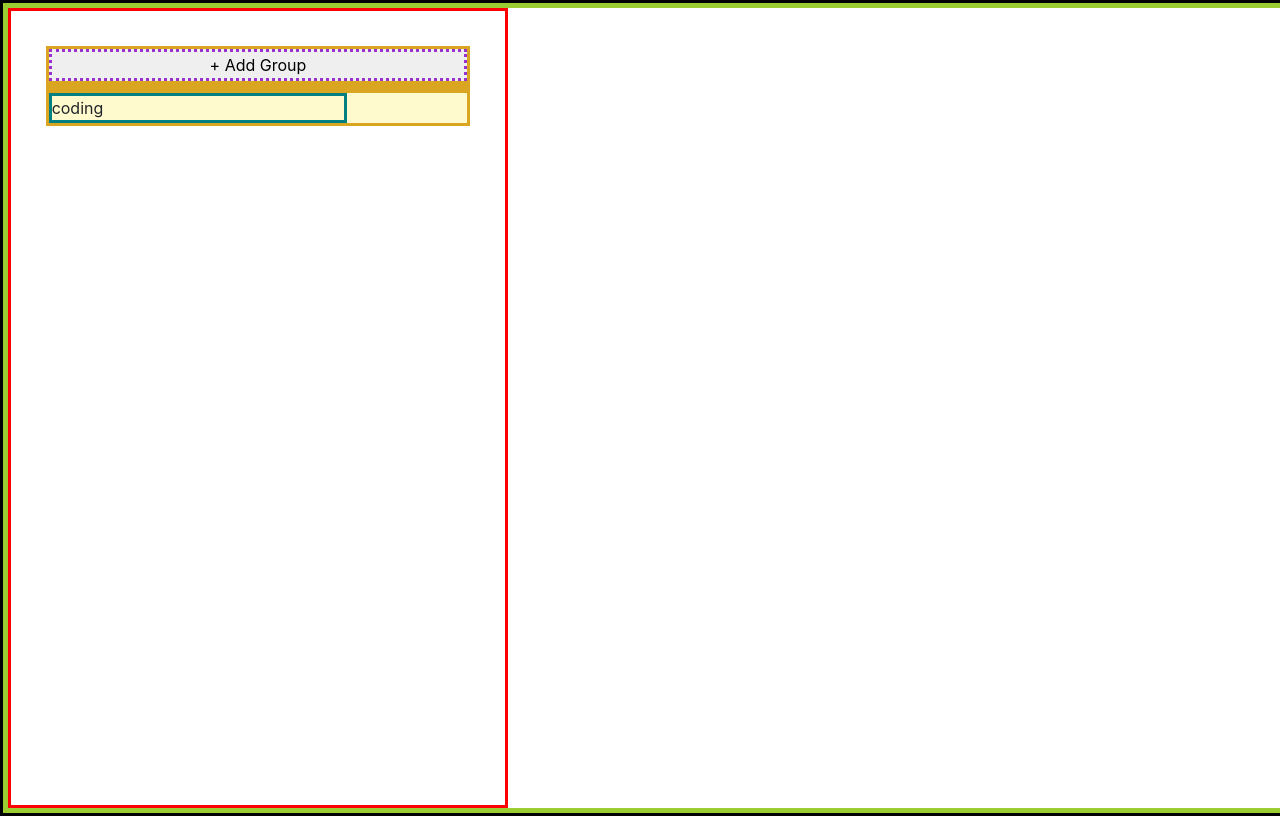
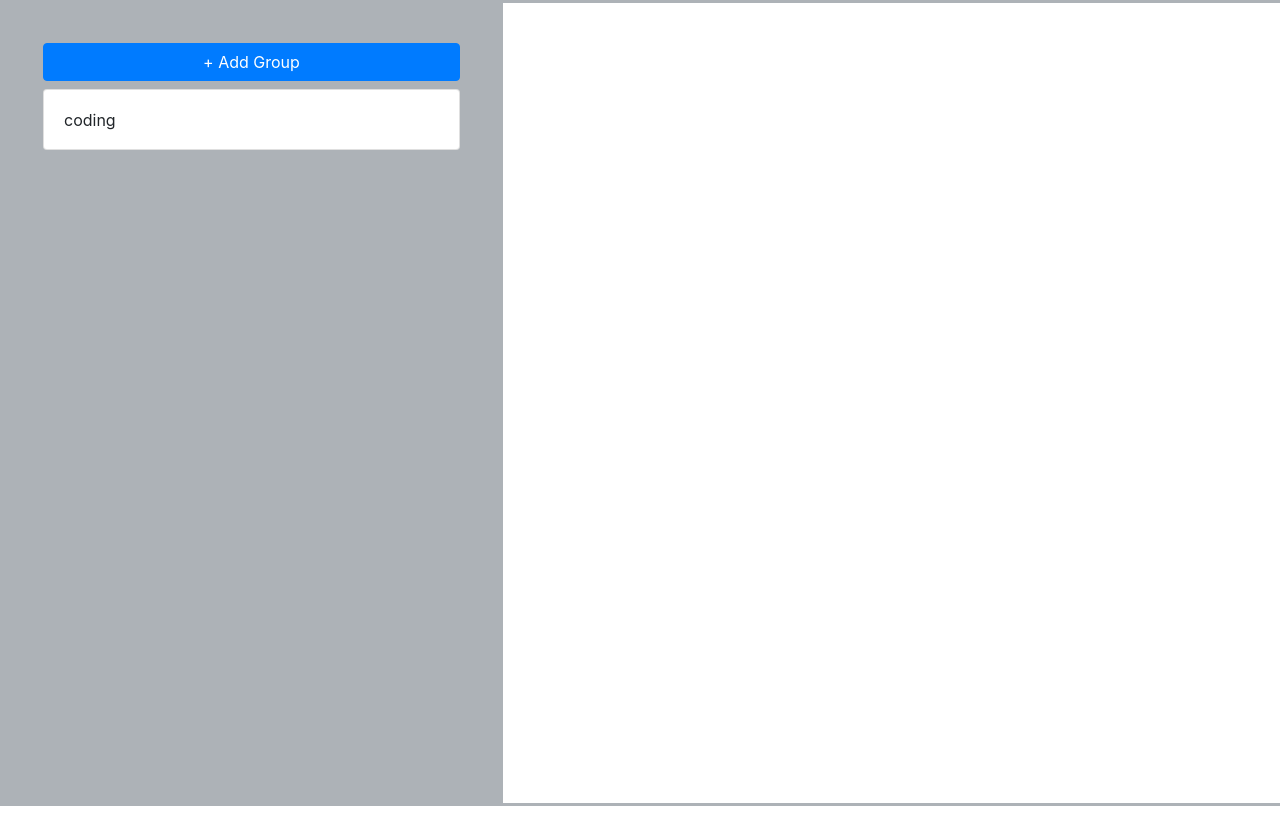
Before and after one commit to nirrvana/todo, a React (Create React App) app: page / in a window 1280 px wide. Shown: the top 816 px of the page. Built offline with nearby package versions, Linux system fonts and the light colour scheme.

Commit message:
그룹리스트, 그룹앤트리 스타일링

```diff
--- a/src/App.css
+++ b/src/App.css
@@ -1,37 +1,28 @@
 /* app */
 .app-container {
-  border: 3px solid black;
+  border: 3px solid #adb2b7;
   padding: 0;
   min-width: 1500px;
   max-width: 1500px;
 }
 
-.app-container__wrapper {
-  border: 5px solid yellowgreen;
-}
-
 /* group-list */
 .group-list-container {
-  border: 3px solid red;
+  border-right: 3px solid #adb2b7;
+  background-color: #adb2b7;
   height: 100vh;
-  padding: 7%;
+  padding: 40px;
   min-width: 500px;
   max-width: 500px;
 }
 
-.group-list-container__wrapper {
-  border: 3px solid goldenrod;
-  background-color: lemonchiffon;
-}
-
 .group-list-container__add-button {
-  border: 3px dotted darkorchid;
   width: 100%;
+  margin-bottom: 8px;
 }
 
 .group-list-container__input {
-  border: 3px dotted orchid;
-  width: 100%;
+  margin-bottom: 8px;
 }
 
 /* group-entry */
@@ -39,13 +30,9 @@
   padding: 0;
 }
 
-.group-entry-element__input {
-  border: 3px solid saddlebrown;
-  width: 100%;
-}
-
 .group-entry-container__name-area {
   min-width: 250px;
+  height: 35px;
 }
 
 .group-entry-container__delete-button-area {
@@ -58,15 +45,22 @@
   max-width: 80px;
 }
 
-.group-entry-container__name,
-.group-entry-container__delete-button,
-.group-entry-container__rename-button {
-  border: 3px solid teal;
+.group-entry-container__name {
+  position: absolute;
+  top: 50%;
+  transform: translateY(-50%);
+}
+
+.group-entry-element__input {
+  border: none;
+  width: 100%;
+  height: 35px;
+  padding: 0;
 }
 
 /* todo-list */
 .todo-list-container {
-  border: 3px solid blue;
+  /* border: 3px solid blue; */
   height: 100vh;
   padding: 4% 10% 4% 10%;
   min-width: 1000px;
--- a/src/component/GroupEntry.js
+++ b/src/component/GroupEntry.js
@@ -6,7 +6,7 @@ import {
   updateGroup,
   renameGroup,
 } from '../redux/action';
-import { Container, Row, Col } from 'react-bootstrap';
+import { Container, Row, Col, Button } from 'react-bootstrap';
 
 class GroupEntry extends Component {
   state = {
@@ -57,12 +57,13 @@ class GroupEntry extends Component {
 
     if (isEditMode && !isRenameMode) {
       return (
-        <button
+        <Button
+          size="sm"
           className="group-entry-container__delete-button"
           onClick={() => dispatchDeleteGroup(index)}
         >
           X
-        </button>
+        </Button>
       );
     }
   };
@@ -70,12 +71,13 @@ class GroupEntry extends Component {
   renderGroupRenameButton = (isEditMode, isRenameMode) => {
     if (isEditMode && !isRenameMode) {
       return (
-        <button
+        <Button
+          size="sm"
           className="group-entry-container__rename-button"
           onClick={() => this.setState({ isRenameMode: true })}
         >
           rename
-        </button>
+        </Button>
       );
     }
   };
@@ -105,6 +107,7 @@ class GroupEntry extends Component {
     } else {
       return (
         <Container
+          fluid
           className="group-entry-container"
           onMouseEnter={() => this.setState({ isEditMode: true })}
           onMouseLeave={() => this.setState({ isEditMode: false })}
--- a/src/component/GroupList.js
+++ b/src/component/GroupList.js
@@ -2,7 +2,7 @@ import React, { Component } from 'react';
 import { connect } from 'react-redux';
 import { addGroup } from '../redux/action';
 import GroupEntry from './GroupEntry';
-import { Container, Row, Col } from 'react-bootstrap';
+import { Container, Row, Col, Button, Form, ListGroup } from 'react-bootstrap';
 
 class GroupList extends Component {
   state = {
@@ -47,7 +47,7 @@ class GroupList extends Component {
   renderGroupNameInput = (isAddMode) => {
     if (isAddMode) {
       return (
-        <input
+        <Form.Control
           autoFocus
           placeholder="group name"
           className="group-list-container__input"
@@ -65,23 +65,35 @@ class GroupList extends Component {
     } = this;
 
     return (
-      <Container className="group-list-container" ref={this.groupListContainer}>
+      <Container
+        fluid
+        className="group-list-container"
+        ref={this.groupListContainer}
+      >
         <Row noGutters={true} className="group-list-container__wrapper">
-          <button
+          <Button
             className="group-list-container__add-button"
             onClick={this.toggleAddMode}
           >
             + Add Group
-          </button>
+          </Button>
         </Row>
         <Row noGutters={true} className="group-list-container__wrapper">
           {this.renderGroupNameInput(isAddMode)}
         </Row>
         <Row noGutters={true} className="group-list-container__wrapper">
           <Col className="group-list-container__group-entry-area">
-            {groupList.map((group, index) => (
-              <GroupEntry key={index} index={index} groupName={group.name} />
-            ))}
+            <ListGroup>
+              {groupList.map((group, index) => (
+                <ListGroup.Item>
+                  <GroupEntry
+                    key={index}
+                    index={index}
+                    groupName={group.name}
+                  />
+                </ListGroup.Item>
+              ))}
+            </ListGroup>
           </Col>
         </Row>
       </Container>
```
